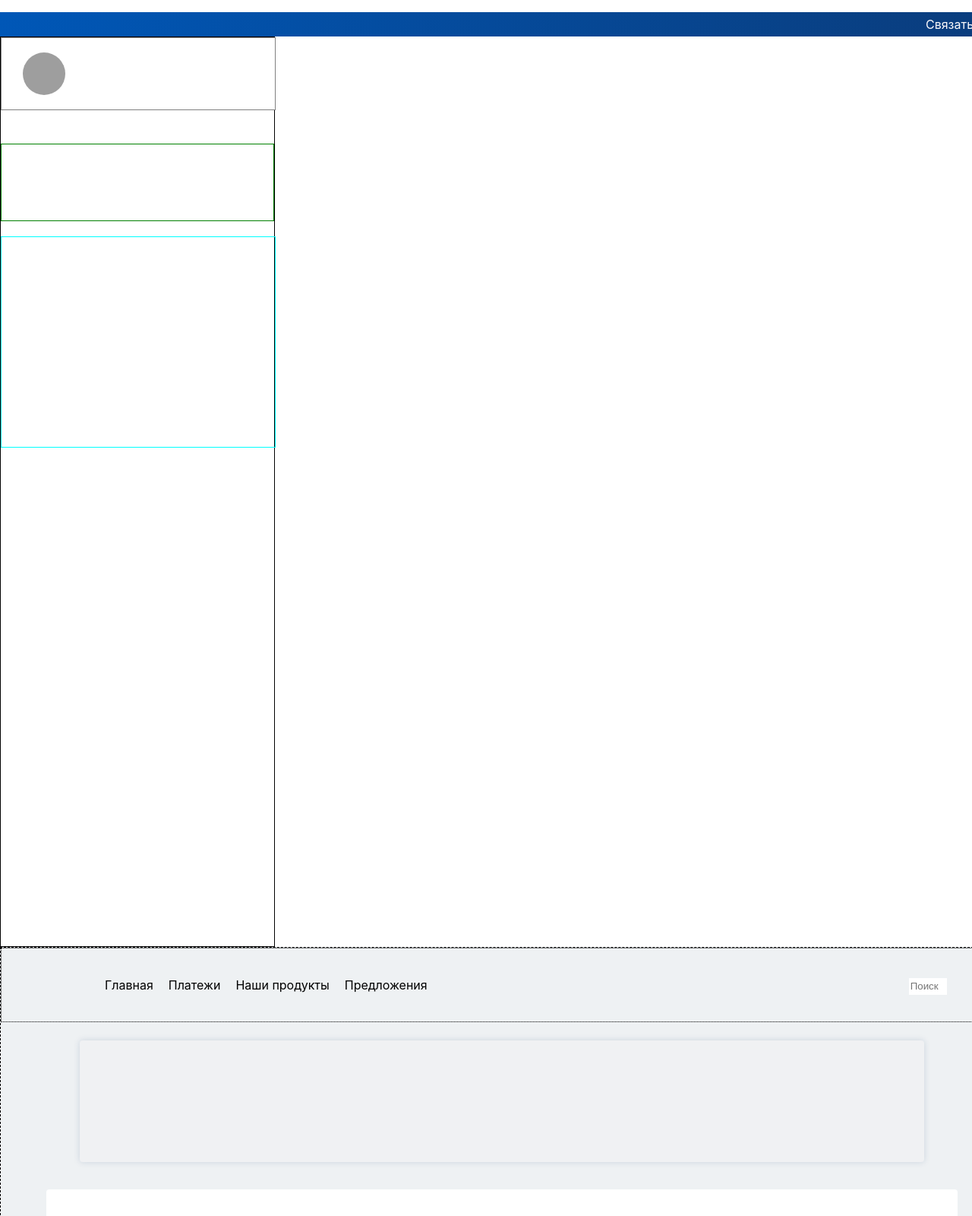
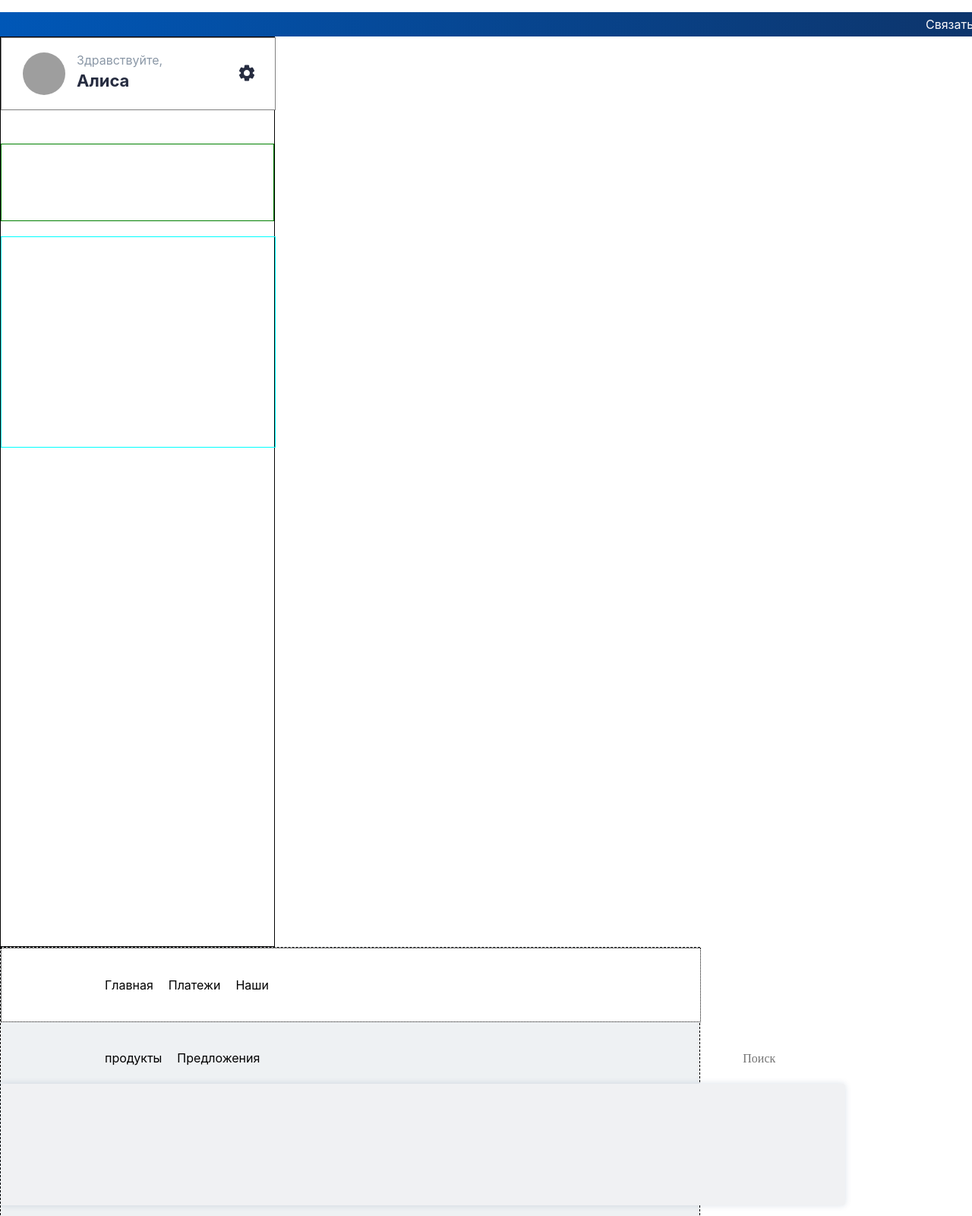
Before and after one commit to CheenaT/psychedelic-github-pages, a React app: page / in a window 1280 px wide. Shown: the top 1600 px of the page at 76% size. Built offline with nearby package versions, Linux system fonts and the light colour scheme; grey boxes are pictures that could not be loaded.

Commit message:
Finished user component and testing @media

```diff
--- a/src/Components/Header/index.jsx
+++ b/src/Components/Header/index.jsx
@@ -1,11 +1,13 @@
 import React from 'react';
+import { ReactComponent as Exit__Icon } from '../../img/icon-exit.svg';
 
 const Header = () => (
-  <div className = "bg">
+  <div className = "Header">
     <nav>
       <ul>
         <li>Связаться с банком</li>
         <li>Офисы и банкоматы</li>
+        <li className = "icon__exit"><Exit__Icon /></li>
         <li>Выйти</li>
       </ul>
     </nav>
--- a/src/Components/User/index.jsx
+++ b/src/Components/User/index.jsx
@@ -1,5 +1,6 @@
 import React from 'react';
 import Image from '../../img/user__icon.jpg';
+import { ReactComponent as Settings__Icon } from '../../img/settings-24.svg'
 
 class User extends React.Component {
   render() {
@@ -8,6 +9,13 @@ class User extends React.Component {
         <div className="user__icon">
           <img src={Image} alt="user icon"/>
         </div>
+        <div className="user__greetings">
+          Здравствуйте,
+        </div>
+        <div className="user__name">
+          Алиса
+        </div>
+        <Settings__Icon className="user__settings__icon"/>
       </div>
     );
   }
--- a/src/index.css
+++ b/src/index.css
@@ -22,14 +22,14 @@ code {
          url('./fonts/ProximaNova-Regular.svg') format('svg');
 }
 
-.bg {
+.Header {
   width: 1680px;
   height: 32px;
   line-height: 32px;
   background-image: linear-gradient(to right, #0057b7, #0d356c);
 }
 
-.bg li {
+.Header li {
   position: relative;
   left: 1179px;
 
@@ -37,7 +37,7 @@ code {
   margin-right: 50px;
 }
 
-.bg li:first-child {
+.Header li:first-child {
   width: 147px;
   height: 20px;
   /* font-family: ProximaNova; */
@@ -51,9 +51,10 @@ code {
   color: #fdfbfc;
 }
 
-.bg li:nth-last-child(2) {
+.Header li:nth-last-child(3) {
   width: 149px;
   height: 20px;
+  margin-right: 32px;
   /* font-family: ProximaNova; */
   font-family: ;
   font-size: 16px;
@@ -65,9 +66,22 @@ code {
   color: #fdfbfc;
 }
 
-.bg li:last-of-type {
+.icon__exit {
+  /* margin-left: 32px; TODO */
+  width: 11px;
+  height: 12px;
+  object-fit: contain;
+}
+
+.Header li:nth-last-child(2) {
+  /* margin-right: 8px; */
+  /* margin-left: 32px; */
+  margin: 0px;
+}
+
+.Header li:last-of-type {
   margin-right: 0px;
-  margin-left: 1px;
+  margin-left: 8px;
 
  width: 46px;
  height: 20px;
@@ -109,6 +123,7 @@ code {
   width: 1320px;
   height: 96px;
   line-height: 96px;
+  background-color: #ffffff;
 }
 
 .NavMenu li {
@@ -133,11 +148,21 @@ code {
 .search-field {
   border: 0;
 
-  width: 46px;
-  height: 20px;
   /* TODO  */
   /* color: grey; */
+  /* background-color: #8b98a7; */
   display: inline-block;
+/*  */
+ width: 46px;
+ height: 20px;
+ font-family: ProximaNova;
+ font-size: 16px;
+ font-weight: normal;
+ font-style: normal;
+ font-stretch: normal;
+ line-height: 1.25;
+ letter-spacing: normal;
+ color: #8b98a7;
 }
 
 .Slider {
@@ -168,6 +193,8 @@ code {
 .user {
   border: 1px solid grey;
 
+  /* position: relative;
+  display: inline-block; */
   width: 360px;
   height: 94px;
   background-color: #ffffff;
@@ -176,9 +203,57 @@ code {
 .user__icon img {
   margin-top: 19px;
   margin-left: 28px;
+  /* position: relative; */
+  /* display: inline-block; */
   width: 56px;
   height: 56px;
   border-radius: 50%;
+}
+
+.user__name {
+  position: absolute;
+  top: 44px;
+  left: 100px;
+  /* display: inline-block; */
+
+ width: 247px;
+ height: 28px;
+ /* font-family: ProximaNova; */
+ font-family: ;
+ font-size: 22px;
+ font-weight: bold;
+ font-style: normal;
+ font-stretch: normal;
+ line-height: 1.27;
+ letter-spacing: normal;
+ color: #262c40;
+}
+
+.user__greetings {
+  position: absolute;
+  top: 20px;
+  left: 100px;
+
+ width: 108px;
+ height: 20px;
+ /* font-family: ProximaNova; */
+ font-family: ;
+ font-size: 16px;
+ font-weight: normal;
+ font-style: normal;
+ font-stretch: normal;
+ line-height: 1.25;
+ letter-spacing: normal;
+ color: #8b98a7;
+}
+
+.user__settings__icon {
+  position: absolute;
+  width: 24px;
+  height: 24px;
+  object-fit: contain;
+  left: 86.7%;
+  top: 2.9%;
 }
 
 .Balance {
@@ -197,3 +272,31 @@ code {
   width: 360px;
   height: 276px;
 }
+
+@media screen and (max-width: 1280px) {
+  .MainBody {
+    border: 1px dashed black;
+
+    background-color: #eef1f3;
+    display: inline-block;
+    position: relative;
+    width: 920px;
+    height: 1196px; /* 1100 + 96 */
+  }
+
+  .NavMenu {
+    border: 1px dotted black;
+
+    display: inline-block;
+    width: 920px;
+    height: 96px;
+    line-height: 96px;
+  }
+
+  .Header {
+    width: 1280px;
+    height: 32px;
+    line-height: 32px;
+    background-image: linear-gradient(to right, #0057b7, #0d356c);
+  }
+}
```
Also changed, not shown: src/img/05-logo-icon-blue.svg (added), src/img/icon-exit.svg (added), src/img/search-24.svg (added), src/img/settings-24.svg (added).
